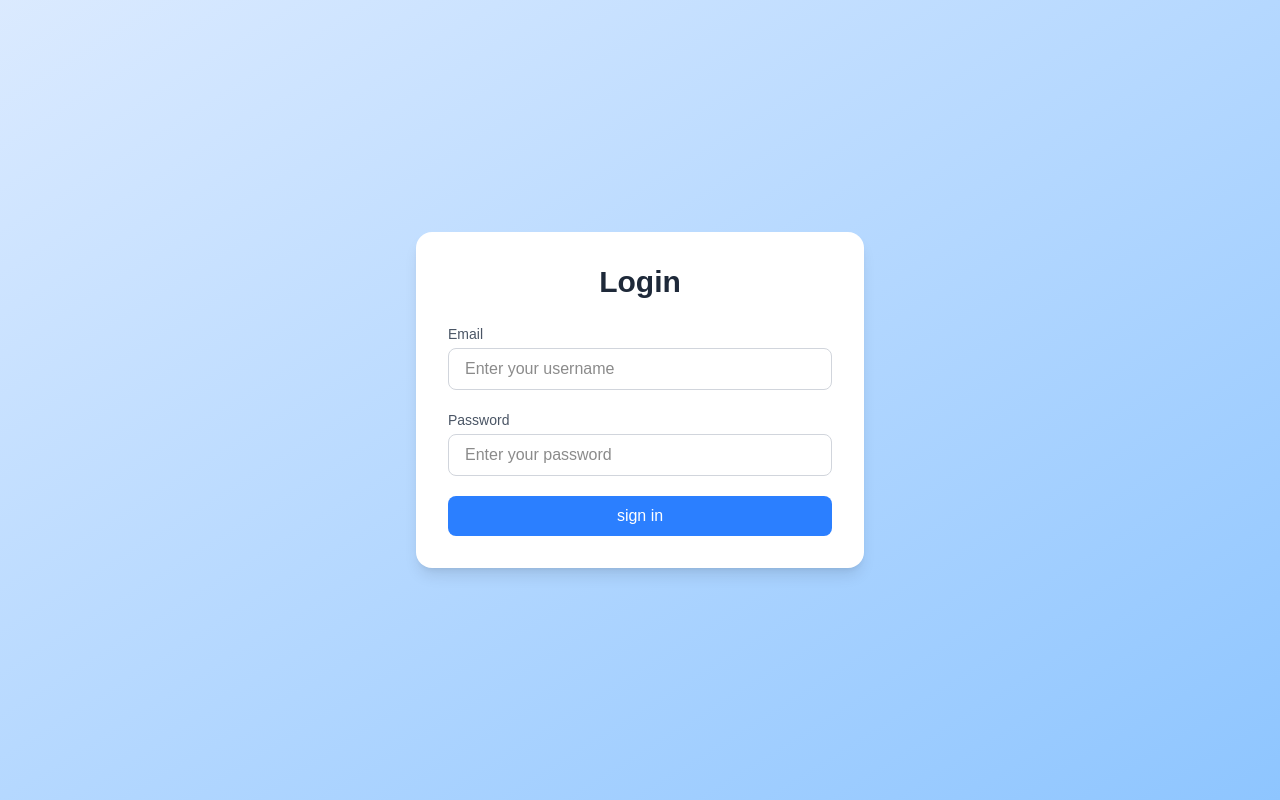
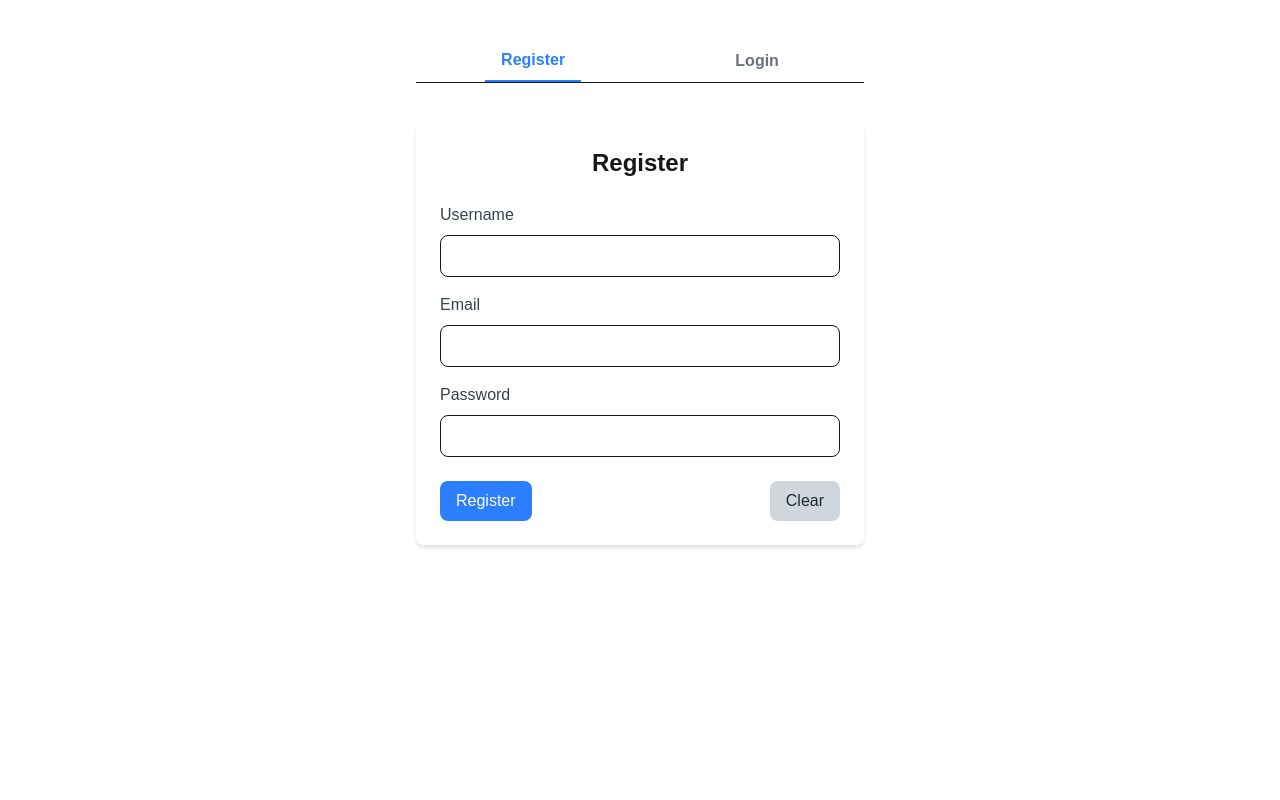
Before and after one commit to vedamanikanta2023/repair-frontend, a Next.js app: page /login in a window 1280 px wide. Built offline with nearby package versions, Linux system fonts and the light colour scheme.

Commit message:
feature - user registering form and integrated the api

```diff
--- a/src/app/(auth)/login/page.tsx
+++ b/src/app/(auth)/login/page.tsx
@@ -1,78 +1,40 @@
 "use client"
+import { Login } from "@/app/components/Login";
+import { Regester } from "@/app/components/Regester";
 import { useState } from "react";
-import { signIn } from "next-auth/react"
-import { useRouter } from "next/navigation";
 
 
 export default function LoginPage() {
-    const router= useRouter();
-  const [username, setUsername] = useState("");
-
-  const [password, setPassword] = useState("");
-  const [message, setMessage] = useState("");
-
- const handleLogin = async (e: React.FormEvent) => {
-    e.preventDefault();
-    const result = await signIn("credentials", {
-      redirect: false,
-      username,
-      password,
-    });
-
-    if (!result?.error) {
-      router.push("/dashboard"); // redirect after login
-    } else {
-      alert("Invalid credentials");
-    }
-  };
+  const [activeTab, setActiveTab] = useState<"register" | "login">("register");
 
   return (
-    <div className="flex items-center justify-center min-h-screen bg-gradient-to-br from-blue-100 to-blue-300">
-      <div className="w-full max-w-md bg-white rounded-2xl shadow-lg p-8">
-        <h2 className="text-3xl font-bold text-center text-gray-800 mb-6">
+    <div className="max-w-md mx-auto mt-10">
+      {/* Tabs */}
+      <div className="flex justify-around mb-4 border-b">
+        <button
+          className={`px-4 py-2 font-semibold ${
+            activeTab === "register"
+              ? "border-b-2 border-blue-500 text-blue-500"
+              : "text-gray-500"
+          }`}
+          onClick={() => setActiveTab("register")}
+        >
+          Register
+        </button>
+        <button
+          className={`px-4 py-2 font-semibold ${
+            activeTab === "login"
+              ? "border-b-2 border-blue-500 text-blue-500"
+              : "text-gray-500"
+          }`}
+          onClick={() => setActiveTab("login")}
+        >
           Login
-        </h2>
-        <form onSubmit={handleLogin} className="space-y-5">
-          <div>
-            <label className="block text-sm font-medium text-gray-600 mb-1">
-              Email
-            </label>
-            <input
-            //   type="username"
-              className="w-full px-4 py-2 border border-gray-300 rounded-lg focus:outline-none focus:ring-2 focus:ring-blue-400"
-              value={username}
-              onChange={(e) => setUsername(e.target.value)}
-              placeholder="Enter your username"
-              required
-            />
-          </div>
+        </button>
+      </div>
 
-          <div>
-            <label className="block text-sm font-medium text-gray-600 mb-1">
-              Password
-            </label>
-            <input
-              type="password"
-              className="w-full px-4 py-2 border border-gray-300 rounded-lg focus:outline-none focus:ring-2 focus:ring-blue-400"
-              value={password}
-              onChange={(e) => setPassword(e.target.value)}
-              placeholder="Enter your password"
-              required
-            />
-          </div>
-
-          <button
-            type="submit"
-            className="w-full bg-blue-500 text-white py-2 rounded-lg hover:bg-blue-600 transition duration-200"
-          >
-            sign in
-          </button>
-        </form>
-
-        {message && (
-          <p className="mt-4 text-center text-sm text-gray-700">{message}</p>
-        )}
-      </div>
+      {/* Render forms */}
+      {activeTab === "register" ? <Regester /> : <Login />}
     </div>
   );
-}
+};
--- a/src/app/api/auth/[...nextauth]/route.ts
+++ b/src/app/api/auth/[...nextauth]/route.ts
@@ -20,11 +20,18 @@ const handler = NextAuth({
           }),
         });
 
-        const user = await res.json();
+          const data = await res.json();
+          console.log("start",res,"end")
+       if (!res.ok) {
+            throw new Error(data.message || "Invalid credentials");
+          }
 
-        if (res.ok && user) {
-          return user; // must return an object
-        }
+          // must return a plain object for session
+          return {
+            id: data.user.id,
+            username: data.user.username,
+            email: data.user.email,
+          };
         return null;
       },
     }),
--- /dev/null
+++ b/src/app/components/Login/Login.tsx
@@ -0,0 +1,78 @@
+"use client"
+import { useState } from "react";
+import { signIn } from "next-auth/react"
+import { useRouter } from "next/navigation";
+
+
+export  function Login() {
+    const router= useRouter();
+  const [username, setUsername] = useState("");
+
+  const [password, setPassword] = useState("");
+  const [message, setMessage] = useState("");
+
+ const handleLogin = async (e: React.FormEvent) => {
+    e.preventDefault();
+    const result = await signIn("credentials", {
+      redirect: false,
+      username,
+      password,
+    });
+
+    if (!result?.error) {
+      router.push("/dashboard"); // redirect after login
+    } else {
+      alert("Invalid credentials");
+    }
+  };
+
+  return (
+    <div className="flex items-center justify-center min-h-screen bg-gradient-to-br from-blue-100 to-blue-300">
+      <div className="w-full max-w-md bg-white rounded-2xl shadow-lg p-8">
+        <h2 className="text-3xl font-bold text-center text-gray-800 mb-6">
+          Login
+        </h2>
+        <form onSubmit={handleLogin} className="space-y-5">
+          <div>
+            <label className="block text-sm font-medium text-gray-600 mb-1">
+              Email
+            </label>
+            <input
+            //   type="username"
+              className="w-full px-4 py-2 border border-gray-300 rounded-lg focus:outline-none focus:ring-2 focus:ring-blue-400"
+              value={username}
+              onChange={(e) => setUsername(e.target.value)}
+              placeholder="Enter your username"
+              required
+            />
+          </div>
+
+          <div>
+            <label className="block text-sm font-medium text-gray-600 mb-1">
+              Password
+            </label>
+            <input
+              type="password"
+              className="w-full px-4 py-2 border border-gray-300 rounded-lg focus:outline-none focus:ring-2 focus:ring-blue-400"
+              value={password}
+              onChange={(e) => setPassword(e.target.value)}
+              placeholder="Enter your password"
+              required
+            />
+          </div>
+
+          <button
+            type="submit"
+            className="w-full bg-blue-500 text-white py-2 rounded-lg hover:bg-blue-600 transition duration-200"
+          >
+            sign in
+          </button>
+        </form>
+
+        {message && (
+          <p className="mt-4 text-center text-sm text-gray-700">{message}</p>
+        )}
+      </div>
+    </div>
+  );
+}
--- /dev/null
+++ b/src/app/components/Login/index.ts
@@ -0,0 +1 @@
+export * from "./Login";
--- /dev/null
+++ b/src/app/components/Regester/Regester.tsx
@@ -0,0 +1,162 @@
+import React, { useReducer, useState, ChangeEvent, FormEvent, useEffect } from "react";
+
+// Define state type
+interface FormState {
+  username: string;
+  email: string;
+  password: string;
+}
+
+// Define action type
+type Action =
+  | { type: "SET_FIELD"; field: keyof FormState; value: string }
+  | { type: "CLEAR" };
+
+const initialState: FormState = {
+  username: "",
+  email: "",
+  password: "",
+};
+
+function reducer(state: FormState, action: Action): FormState {
+  switch (action.type) {
+    case "SET_FIELD":
+      return { ...state, [action.field]: action.value };
+    case "CLEAR":
+      return initialState;
+    default:
+      return state;
+  }
+}
+
+export const Regester: React.FC = () => {
+  const [state, dispatch] = useReducer(reducer, initialState);
+  const [errors, setErrors] = useState<Partial<FormState>>({});
+
+  const handleChange = (e: ChangeEvent<HTMLInputElement>) => {
+    dispatch({
+      type: "SET_FIELD",
+      field: e.target.name as keyof FormState,
+      value: e.target.value,
+    });
+  };
+
+  const handleClear = () => {
+    dispatch({ type: "CLEAR" });
+    setErrors({});
+  };
+
+  const validate = (): Partial<FormState> => {
+    const newErrors: Partial<FormState> = {};
+    if (!state.username.trim()) newErrors.username = "Username is required";
+    if (!state.email.trim()) newErrors.email = "Email is required";
+    else if (!/\S+@\S+\.\S+/.test(state.email))
+      newErrors.email = "Email is invalid";
+    if (!state.password) newErrors.password = "Password is required";
+    else if (state.password.length < 6)
+      newErrors.password = "Password must be at least 6 characters";
+    return newErrors;
+  };
+
+  const handleRegister = async (e: FormEvent<HTMLFormElement>) => {
+    e.preventDefault();
+    const validationErrors = validate();
+    if (Object.keys(validationErrors).length > 0) {
+      setErrors(validationErrors);
+      return;
+    }
+
+    try {
+      const response = await fetch("http://localhost:5000/user-register", {
+        method: "POST",
+        headers: { "Content-Type": "application/json" },
+        body: JSON.stringify(state),
+      });
+
+      if (!response.ok) {
+        const data = await response.json();
+        alert("Registration failed: " + data.message);
+      } else {
+        const data = await response.json();
+        alert("Registration successful: " + data.message);
+        handleClear();
+      }
+    } catch (error) {
+      console.log("Error:", error);
+      alert("Something went wrong!");
+    }
+  };
+
+  return (
+    <form
+      onSubmit={handleRegister}
+      className="max-w-md mx-auto mt-10 p-6 bg-white rounded-lg shadow-md"
+    >
+      <h2 className="text-2xl font-semibold mb-6 text-center">Register</h2>
+
+      <div className="mb-4">
+        <label className="block text-gray-700 mb-2">Username</label>
+        <input
+          type="text"
+          name="username"
+          value={state.username}
+          onChange={handleChange}
+          className={`w-full px-3 py-2 border rounded-lg focus:outline-none focus:ring-2 ${
+            errors.username ? "focus:ring-red-500 border-red-500" : "focus:ring-blue-500"
+          }`}
+        />
+        {errors.username && (
+          <p className="text-red-500 text-sm mt-1">{errors.username}</p>
+        )}
+      </div>
+
+      <div className="mb-4">
+        <label className="block text-gray-700 mb-2">Email</label>
+        <input
+          type="email"
+          name="email"
+          value={state.email}
+          onChange={handleChange}
+          className={`w-full px-3 py-2 border rounded-lg focus:outline-none focus:ring-2 ${
+            errors.email ? "focus:ring-red-500 border-red-500" : "focus:ring-blue-500"
+          }`}
+        />
+        {errors.email && (
+          <p className="text-red-500 text-sm mt-1">{errors.email}</p>
+        )}
+      </div>
+
+      <div className="mb-6">
+        <label className="block text-gray-700 mb-2">Password</label>
+        <input
+          type="password"
+          name="password"
+          value={state.password}
+          onChange={handleChange}
+          className={`w-full px-3 py-2 border rounded-lg focus:outline-none focus:ring-2 ${
+            errors.password ? "focus:ring-red-500 border-red-500" : "focus:ring-blue-500"
+          }`}
+        />
+        {errors.password && (
+          <p className="text-red-500 text-sm mt-1">{errors.password}</p>
+        )}
+      </div>
+
+      <div className="flex justify-between">
+        <button
+          type="submit"
+          className="bg-blue-500 text-white px-4 py-2 rounded-lg hover:bg-blue-600 transition"
+        >
+          Register
+        </button>
+        <button
+          type="button"
+          onClick={handleClear}
+          className="bg-gray-300 text-gray-800 px-4 py-2 rounded-lg hover:bg-gray-400 transition"
+        >
+          Clear
+        </button>
+      </div>
+    </form>
+  );
+};
--- /dev/null
+++ b/src/app/components/Regester/index.ts
@@ -0,0 +1 @@
+export * from "./Regester";
```
